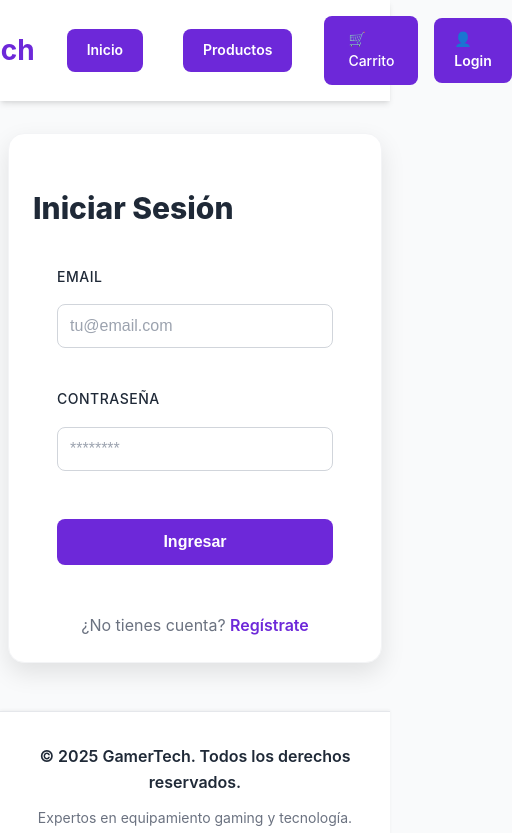
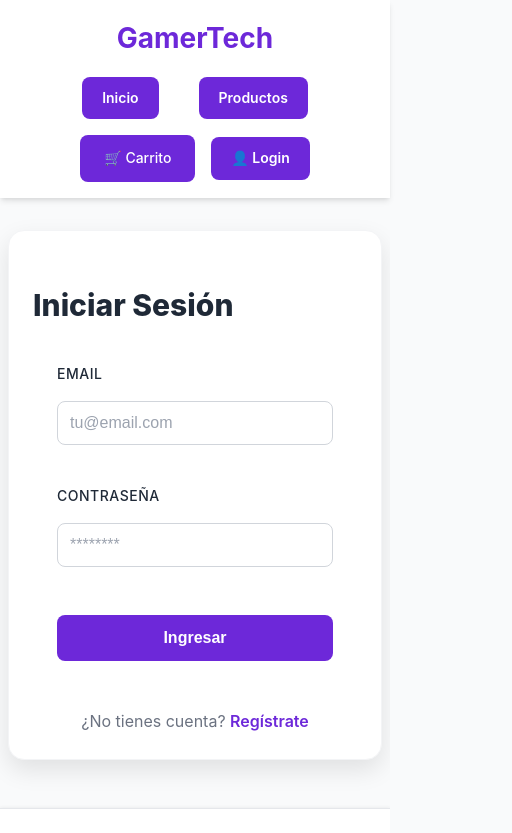
Before and after one commit to emalauty/TP1-API-GRUPO6, a React (Vite) app: page /login in a window 390 px wide. Shown: the top 833 px of the page, 512 px wide, since content can reach past the window. Built offline with nearby package versions, Linux system fonts and the light colour scheme.

Commit message:
correccion header

```diff
--- a/src/components/layout/Header.jsx
+++ b/src/components/layout/Header.jsx
@@ -15,10 +15,16 @@ export default function Header() {
   return (
     <header className="header">
       <div className="container-header">
+
+        {/* Logo siempre a la izquierda */}
+        <div className="header-left">
           <Link to="/" className="logo">
             <h1>GamerTech</h1>
           </Link>
+        </div>
 
+        {/* Menú y acciones a la derecha */}
+        <div className="header-right">
           <nav className="nav-menu">
             <Link to="/" className="btn">Inicio</Link>
             <Link to="/products" className="btn">Productos</Link>
@@ -40,7 +46,7 @@ export default function Header() {
                 <Link to="/profile" className="user-greeting">
                   👤 Hola, {user?.username || user?.name || user?.email}
                 </Link>
-              <button onClick={handleLogout} className="btn btn-logout">
+                <button onClick={handleLogout} className="btn-logout">
                   Cerrar Sesión
                 </button>
               </div>
@@ -49,6 +55,7 @@ export default function Header() {
             )}
           </div>
         </div>
+      </div>
     </header>
   );
 }
--- a/src/components/layout/Layout.css
+++ b/src/components/layout/Layout.css
@@ -8,16 +8,23 @@
   z-index: 100;
 }
 
+/* Contenedor general */
 .header .container-header {
   display: flex;
-  justify-content: space-between; /* separa logo, menú y acciones */
   align-items: center;
-  gap: 2rem; /* aire entre bloques */
+  justify-content: space-between; /* logo izq - resto der */
+  width: 100%; /* ocupa todo el ancho */
+  max-width: 100%; /* evita centrado */
+  margin: 0;       /* sin margen auto */
+  padding: 0 1rem;
+  gap: 2rem;
 }
 
-/* Logo */
+/* Logo fijo a la izquierda */
 .logo {
   text-decoration: none;
+  flex-shrink: 0;
+  margin-right: auto; /* fuerza a ir a la izquierda */
 }
 
 .logo h1 {
@@ -27,12 +34,18 @@
   margin: 0;
 }
 
+/* Menú y acciones a la derecha */
+.header-right {
+  display: flex;
+  align-items: center;
+  gap: 2rem;
+  margin-left: auto; /* fuerza a ir a la derecha */
+}
+
 /* Navigation */
 .nav-menu {
-  flex: 1; /* ocupa el espacio central */
   display: flex;
-  justify-content: center; /* centra horizontal */
-  gap: 2.5rem; /* separación entre links */
+  gap: 2.5rem;
 }
 
 .nav-link {
@@ -64,10 +77,8 @@
 /* Header Actions */
 .header-actions {
   display: flex;
-  justify-content: flex-end;
   align-items: center;
   gap: 1rem;
-  height: 100%; /* ocupa toda la altura */
 }
 
 /* Cart Button */
@@ -113,28 +124,11 @@
   100% { box-shadow: 0 0 0 0 rgba(16,185,129,0); }
 }
 
-/* Login button */
-.login-btn {
-  background: transparent;
-  border: 1px solid var(--primary-color);
-  color: var(--primary-color);
-  padding: 0.75rem 1.25rem;
-  border-radius: 0.5rem;
-  font-weight: 500;
-  transition: all 0.3s ease;
-}
-
-.login-btn:hover {
-  background: var(--primary-color);
-  color: white;
-}
-
 /* User Menu */
 .user-menu {
   display: flex;
   align-items: center;
   gap: 1rem;
-  height: 100%;
 }
 
 .user-greeting {
@@ -173,10 +167,21 @@
 
 /* Responsive */
 @media (max-width: 768px) {
-  .header .container {
+  .header .container-header {
+    flex-direction: column;
+    text-align: center;
+    gap: 1rem;
+  }
+
+  .header-right {
     flex-direction: column;
     gap: 1rem;
-    text-align: center;
+    justify-content: center;
+    margin-left: 0;
+  }
+
+  .logo {
+    margin-right: 0; /* en mobile, que se centre */
   }
 
   .nav-menu {
```
Lines whose indentation alone changed are shown as unchanged.
